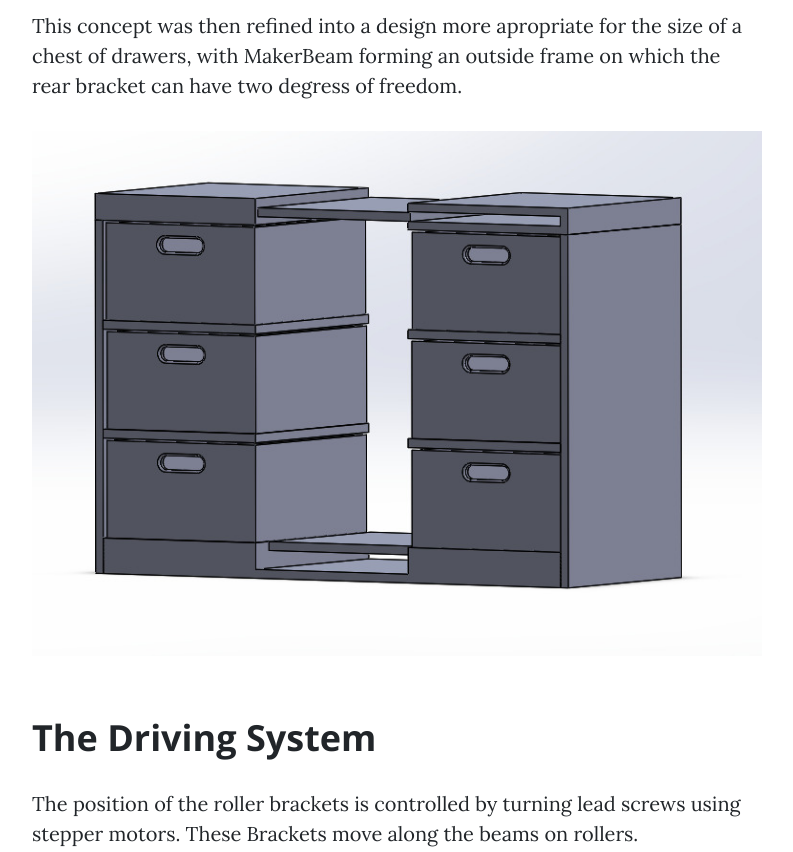
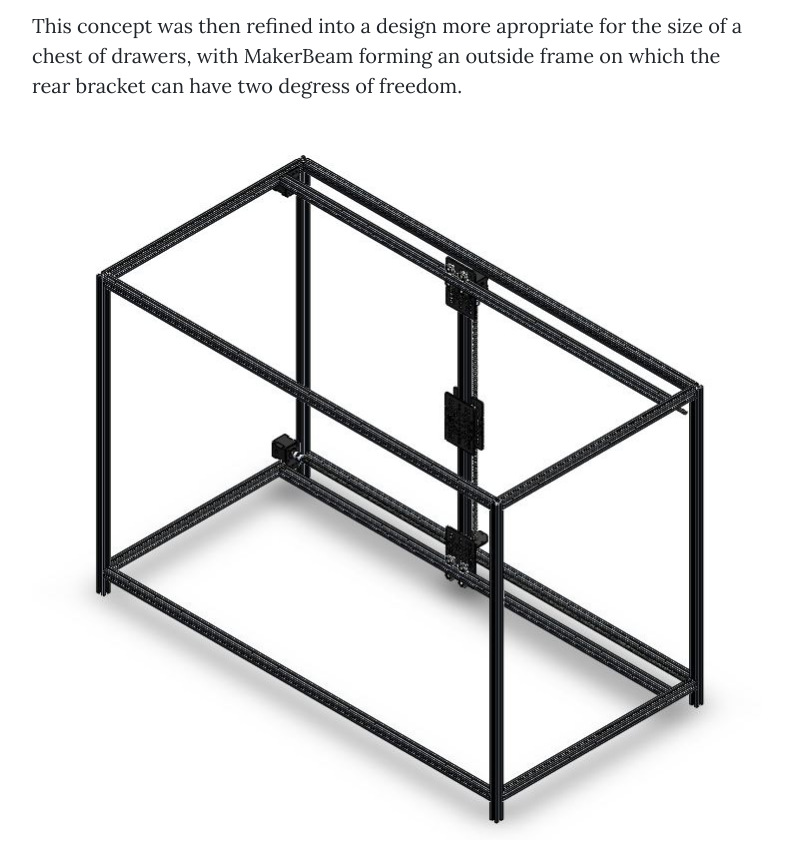
Before and after one commit to lme2717/Horizons, a website: page post.html in a window 1280 px wide. Shown: the part 2760-3612 px from the top of the page, without its empty margins (243-1036 px from the left). Drawn offline with nearby package versions, Linux system fonts and the light colour scheme.

Commit message:
change back arghhh

```diff
--- a/post.html
+++ b/post.html
@@ -96,7 +96,7 @@ Your browser does not support the video tag.
 
           <p>This concept was then refined into a design more apropriate for the size of a chest of drawers, with MakerBeam forming an outside frame on which the rear bracket can have two degress of freedom.</p>
           <a href="#">
-            <img class="img-fluid" src="img/shelf-layout.jpg" alt="">
+            <img class="img-fluid" src="img/isometricframe.jpg" alt="">
           </a>
 
           <h2 class="section-heading">The Driving System</h2>
```
